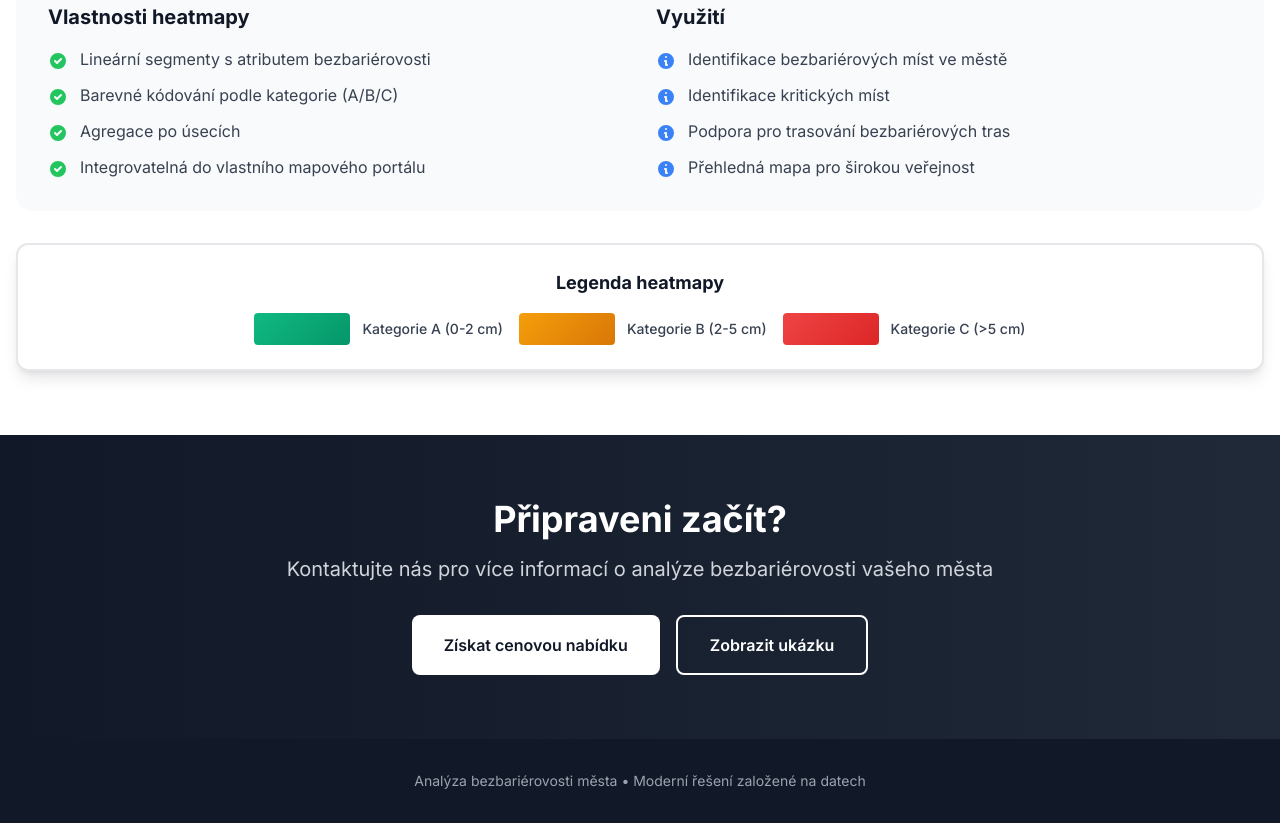
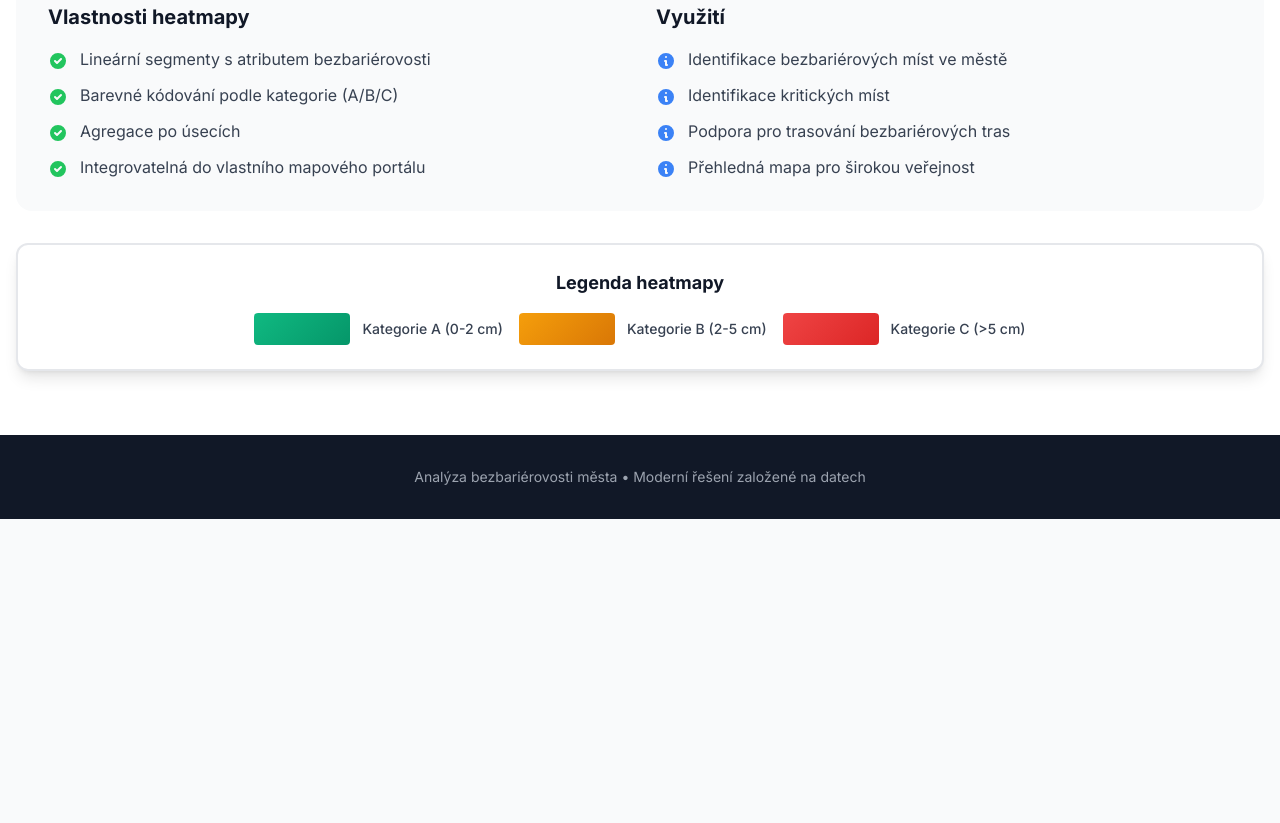
Before and after one commit to Bifurk/CEDA_Product_Pages, a plain HTML site: page Product page/analýza-bezbariérovosti.html in a window 1280 px wide. Shown: the part 3497-4320 px from the top of the page. After the commit the page ends 4016 px from the top, so only its background shows below. Drawn offline with nearby package versions, Linux system fonts and the light colour scheme.

Commit message:
OdstranÄ›nĂ­ sekce CTA 'PĹ™ipraveni zaÄŤĂ­t?' z produktovĂ© strĂˇnky

```diff
--- a/Product page/analýza-bezbariérovosti.html
+++ b/Product page/analýza-bezbariérovosti.html
@@ -576,26 +576,6 @@
         </div>
     </section>
 
-    <!-- CTA Section -->
-    <section class="py-16 px-4 bg-gradient-to-r from-gray-900 to-gray-800 text-white">
-        <div class="max-w-4xl mx-auto text-center">
-            <h2 class="text-3xl md:text-4xl font-bold mb-4">
-                Připraveni začít?
-            </h2>
-            <p class="text-xl text-gray-300 mb-8">
-                Kontaktujte nás pro více informací o analýze bezbariérovosti vašeho města
-            </p>
-            <div class="flex flex-wrap justify-center gap-4">
-                <button class="px-8 py-4 bg-white text-gray-900 rounded-lg font-semibold hover:bg-gray-100 transition-colors">
-                    Získat cenovou nabídku
-                </button>
-                <button class="px-8 py-4 bg-transparent border-2 border-white text-white rounded-lg font-semibold hover:bg-white/10 transition-colors">
-                    Zobrazit ukázku
-                </button>
-            </div>
-        </div>
-    </section>
-
     <!-- Footer -->
     <footer class="bg-gray-900 text-gray-400 py-8 px-4">
         <div class="max-w-7xl mx-auto text-center">
```
